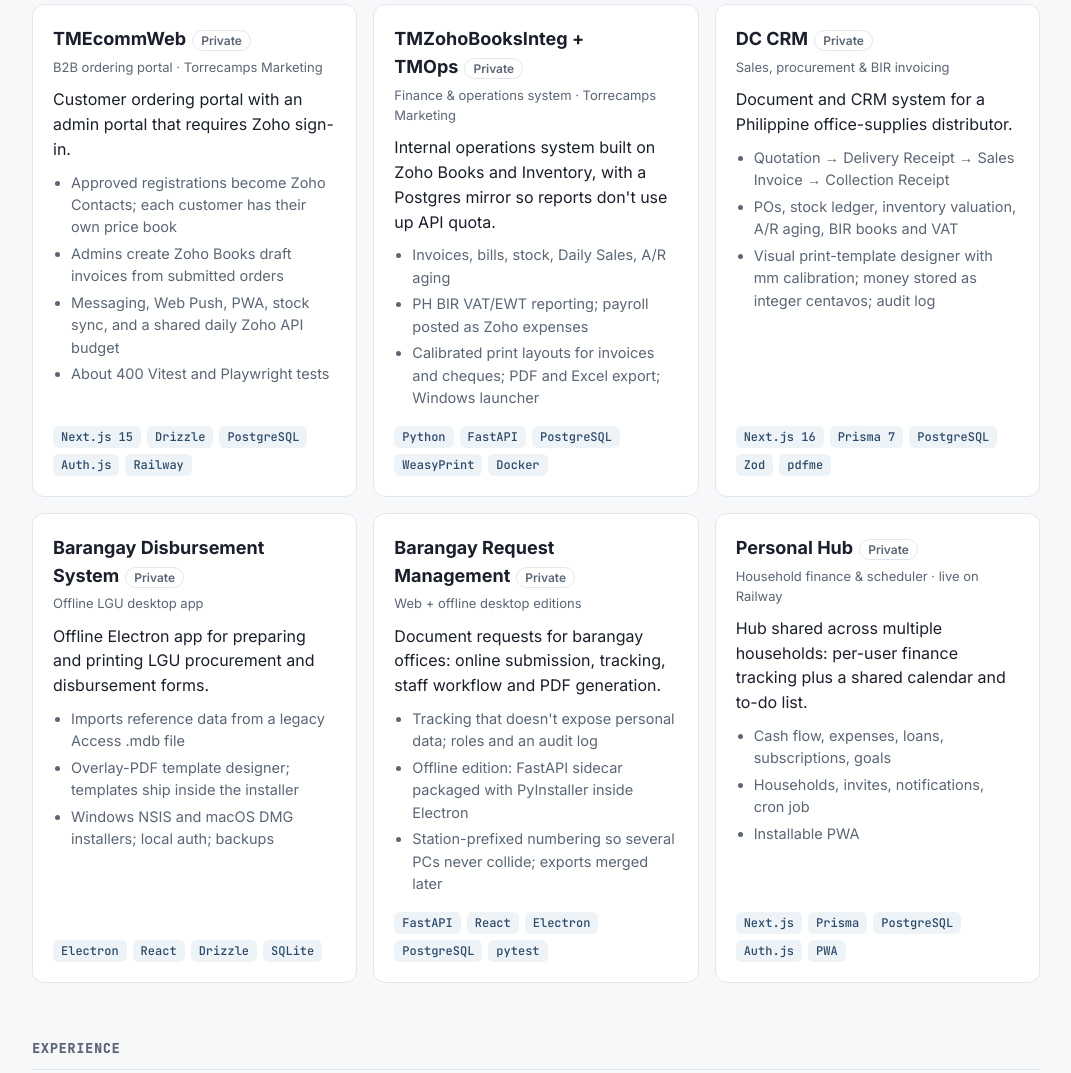
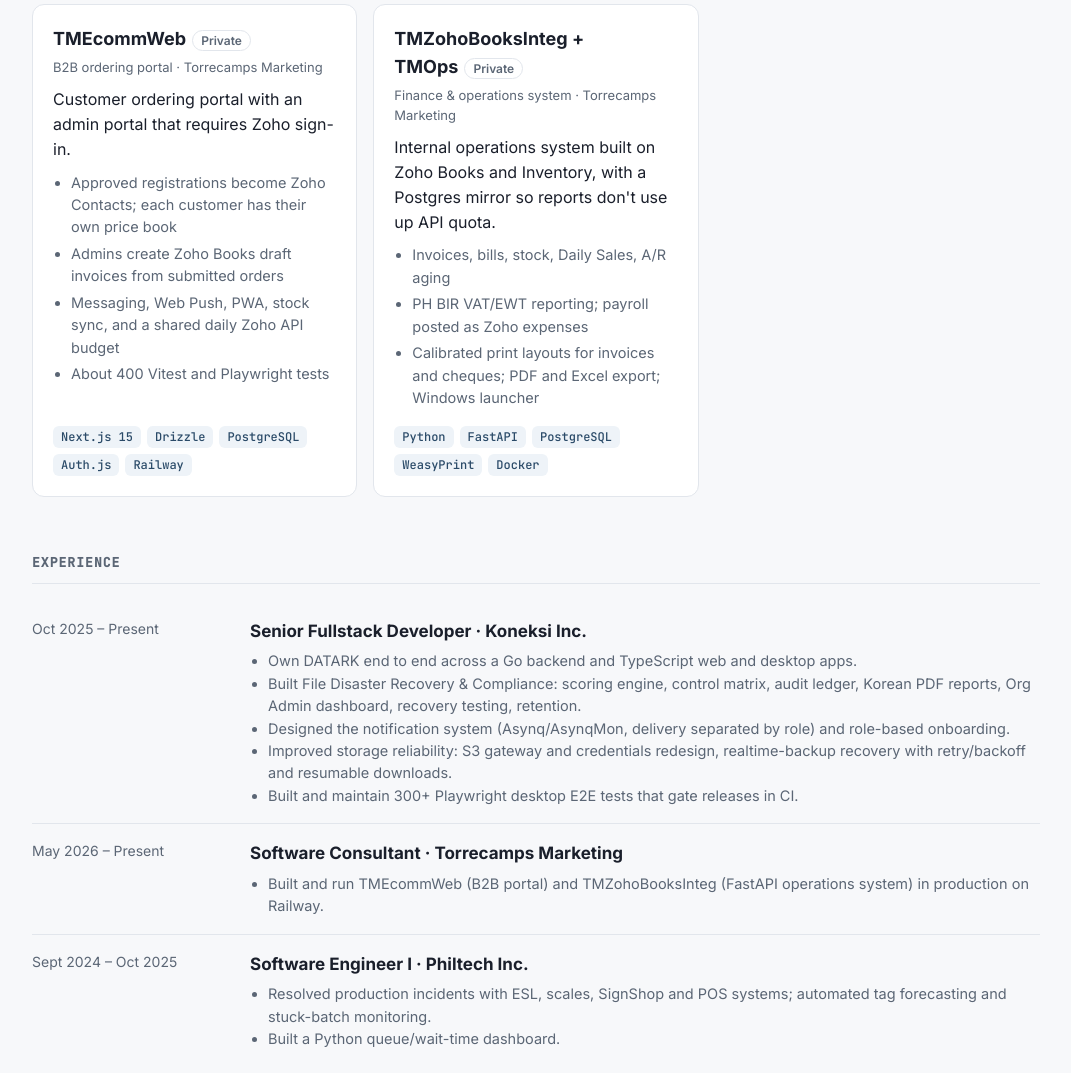
Before and after one commit to jtfrancisco0121/jtfrancisco0121.github.io, a plain HTML site: page index.html in a window 1280 px wide. Shown: the part 717-1790 px from the top of the page, without its empty margins (104-1175 px from the left). Drawn offline with Linux system fonts and the light colour scheme.

Commit message:
Remove DC CRM, Barangay projects, and Personal Hub
Co-Authored-By: Claude Opus 5.5 <noreply@anthropic.com>
Claude-Session: https://claude.ai/code/session_01DKJKfqsbpNT3gtUcXrA5Nu

```diff
--- a/index.html
+++ b/index.html
@@ -135,23 +135,7 @@ const P = [
   {t:"TMZohoBooksInteg + TMOps", m:"Finance & operations system · Torrecamps Marketing",
    d:"Internal operations system built on Zoho Books and Inventory, with a Postgres mirror so reports don't use up API quota.",
    b:["Invoices, bills, stock, Daily Sales, A/R aging","PH BIR VAT/EWT reporting; payroll posted as Zoho expenses","Calibrated print layouts for invoices and cheques; PDF and Excel export; Windows launcher"],
-   s:["Python","FastAPI","PostgreSQL","WeasyPrint","Docker"]},
-  {t:"DC CRM", m:"Sales, procurement & BIR invoicing",
-   d:"Document and CRM system for a Philippine office-supplies distributor.",
-   b:["Quotation → Delivery Receipt → Sales Invoice → Collection Receipt","POs, stock ledger, inventory valuation, A/R aging, BIR books and VAT","Visual print-template designer with mm calibration; money stored as integer centavos; audit log"],
-   s:["Next.js 16","Prisma 7","PostgreSQL","Zod","pdfme"]},
-  {t:"Barangay Disbursement System", m:"Offline LGU desktop app",
-   d:"Offline Electron app for preparing and printing LGU procurement and disbursement forms.",
-   b:["Imports reference data from a legacy Access .mdb file","Overlay-PDF template designer; templates ship inside the installer","Windows NSIS and macOS DMG installers; local auth; backups"],
-   s:["Electron","React","Drizzle","SQLite"]},
-  {t:"Barangay Request Management", m:"Web + offline desktop editions",
-   d:"Document requests for barangay offices: online submission, tracking, staff workflow and PDF generation.",
-   b:["Tracking that doesn't expose personal data; roles and an audit log","Offline edition: FastAPI sidecar packaged with PyInstaller inside Electron","Station-prefixed numbering so several PCs never collide; exports merged later"],
-   s:["FastAPI","React","Electron","PostgreSQL","pytest"]},
-  {t:"Personal Hub", m:"Household finance & scheduler · live on Railway",
-   d:"Hub shared across multiple households: per-user finance tracking plus a shared calendar and to-do list.",
-   b:["Cash flow, expenses, loans, subscriptions, goals","Households, invites, notifications, cron job","Installable PWA"],
-   s:["Next.js","Prisma","PostgreSQL","Auth.js","PWA"]}
+   s:["Python","FastAPI","PostgreSQL","WeasyPrint","Docker"]}
 ];
 const esc = s => s.replace(/[&<>]/g, c => ({"&":"&amp;","<":"&lt;",">":"&gt;"}[c]));
 document.getElementById("grid").innerHTML = P.map(p => `
```
Also changed, not shown: 1 other file.
